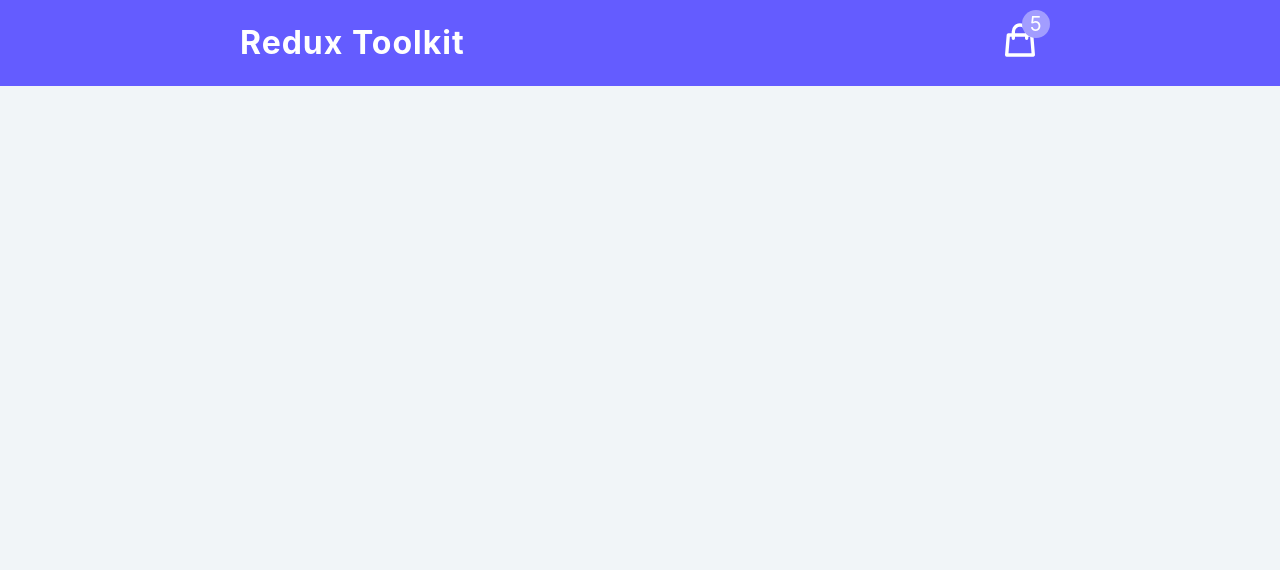
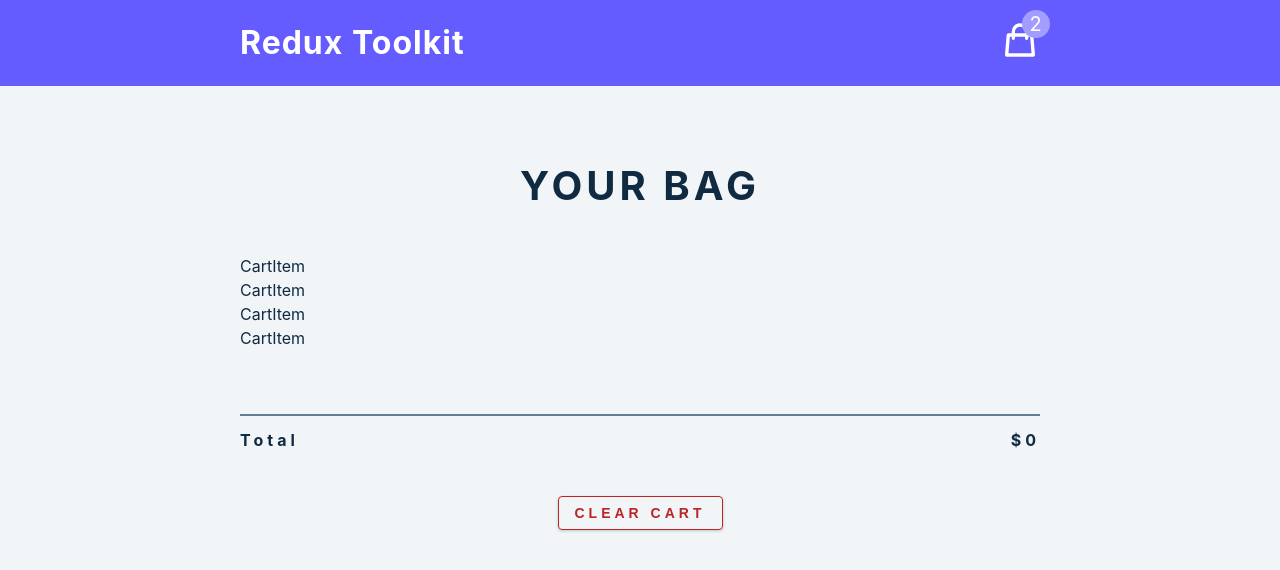
Before and after one commit to naimahassan43/redux-toolkit-prac, a React (Create React App) app: page / in a window 1280 px wide. Shown: the top 570 px of the page. Built offline with nearby package versions, Linux system fonts and the light colour scheme.

Commit message:
Cart Container

```diff
--- a/src/App.js
+++ b/src/App.js
@@ -1,9 +1,11 @@
+import CartContainer from "./components/CartContainer";
 import NavBar from "./components/NavBar";
 
 function App() {
   return (
     <main>
       <NavBar />
+      <CartContainer />
     </main>
   );
 }
--- /dev/null
+++ b/src/components/CartContainer.js
@@ -0,0 +1,42 @@
+import React from "react";
+import { useSelector } from "react-redux";
+import CartItem from "./CartItem";
+
+const CartContainer = () => {
+  const { cartItems, total, amount } = useSelector((store) => store.cart);
+
+  if (amount < 1) {
+    return (
+      <section className="cart">
+        <header>
+          <h2>your bag</h2>
+          <h4 className="empty-cart">is currently empty</h4>
+        </header>
+      </section>
+    );
+  }
+
+  return (
+    <section className="cart">
+      <header>
+        <h2>your bag</h2>
+      </header>
+      <div>
+        {cartItems.map((item) => {
+          return <CartItem key={item.id} {...item} />;
+        })}
+      </div>
+      <footer>
+        <hr />
+        <div className="cart-total">
+          <h4>
+            total <span>${total}</span>{" "}
+          </h4>
+        </div>
+        <button className="btn clear-btn">clear cart</button>
+      </footer>
+    </section>
+  );
+};
+
+export default CartContainer;
--- /dev/null
+++ b/src/components/CartItem.js
@@ -0,0 +1,7 @@
+import React from "react";
+
+const CartItem = () => {
+  return <div>CartItem</div>;
+};
+
+export default CartItem;
--- a/src/features/cart/cartSlice.js
+++ b/src/features/cart/cartSlice.js
@@ -3,7 +3,7 @@
 
 const initialState = {
   cartItems: cartItems,
-  amount: 5,
+  amount: 2,
   total: 0,
   isLoading: true,
 };
```
